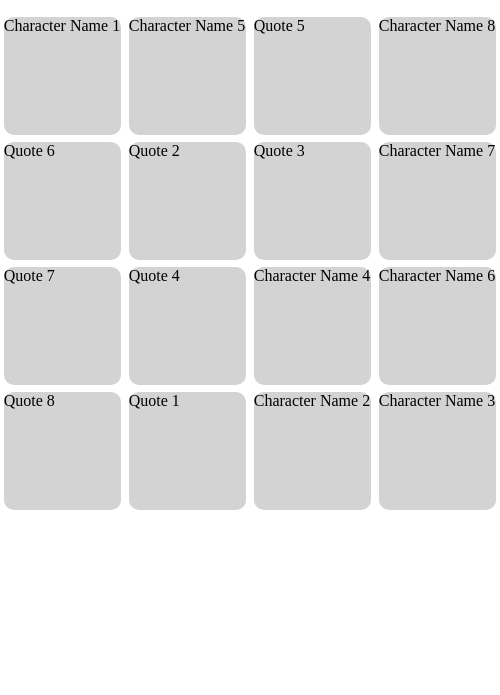
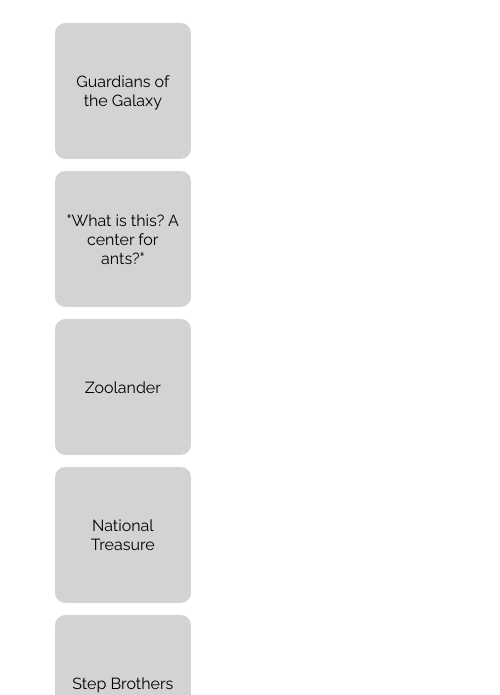
Before and after one commit to jkmccray/memory-game, a plain HTML site: page index.html in a window 390 px wide. Both pictures are taken after a click on the button "Randomize". Shown: the part 149-844 px from the top of the page, 500 px wide, since content can reach past the window. Drawn offline with Linux system fonts and the light colour scheme.

Commit message:
Modified css to be more responsive. Updated database to include actual quotes and movies. Updated index.html to include spans within the divs for styling purposes. Updated app.js accordingly.

```diff
--- a/app.js
+++ b/app.js
@@ -1,19 +1,21 @@
+// Parent/intialization function
 function randomize() {
-  const cards = document.querySelectorAll(".card");
+  const cards = document.querySelectorAll(".card-text");
   const cardIndices = [];
   const matchIndices = [];
-  const matchingPairs = [];
+  const pairs = [];
   generateCardIndices(cards, cardIndices);
-  generateMatchIndices(database, matchIndices);
-  generatePairs(cards, matchIndices, matchingPairs);
-  console.log(matchIndices);
-  appendCardContent(cards, cardIndices, matchingPairs);
+  generatePairIndices(database, matchIndices);
+  generateRandPairs(database, matchIndices, pairs);
+  appendCardContent(cards, cardIndices, pairs);
 }
 
+// Function to get random number. Need this to generate random numbers to create arrays of indices for selecting pairs and cards randomly.
 function getRandomNum(min, max) {
   return Math.floor(Math.random() * (max - min)) + min;
 }
 
+// Function to generate the array of random card indices.
 function generateCardIndices(cards, randNumArr) {
   cards.forEach(() => {
     let randNum = getRandomNum(0, cards.length);
@@ -24,7 +26,8 @@
   });
 }
 
-function generateMatchIndices(database, randNumArr) {
+// Function to generate the array of random pair indices.
+function generatePairIndices(database, randNumArr) {
   database.forEach(() => {
     let randNum = getRandomNum(0, database.length);
     while (randNumArr.includes(randNum)) {
@@ -34,29 +37,21 @@
   });
 }
 
-// Each database object has a pair, so we need half of the total number of cards
-function generatePairs(cards, matchIndices, matchingPairs) {
-  for (let i = 0; i < cards.length / 2; i++) {
+// Function produces an array of random pairs of quotes/movies from the database array.
+function generateRandPairs(database, matchIndices, pairs) {
+  for (let i = 0; i < database.length; i++) {
     const randIndex = matchIndices[i];
-    matchingPairs.push(database[randIndex]);
+    pairs.push(database[randIndex]);
   }
 }
 
-function appendCardContent(cards, cardIndices, matchingPairs) {
-  matchingPairs.forEach((pair, idx) => {
+// Function randomly assigns content to each card based on the array of random pairs produced by another function.
+// Accesses the values of the quote and movie properties of that array using the . method.
+function appendCardContent(cards, cardIndices, pairs) {
+  pairs.forEach((pair, idx) => {
     const randIndex = cardIndices[idx];
     const randIndex2 = cardIndices[cards.length - 1 - idx];
     cards[randIndex].innerHTML = pair.quote;
-    cards[randIndex2].innerHTML = pair.char;
+    cards[randIndex2].innerHTML = pair.movie;
   });
 }
-// call function getRandomNum for same number of divs (result of length from using .querySelectorAll)
-// identify a means of avoiding repetition
-// for each number, apply the quote to the front of that div
-
-// function makeCardContent(cards, cardIndices, matchingPairs) {
-//   for (let i = 0; i<matchingPairs.length; i++) {
-//     console.log(matchingPairs[i].quote);
-//     console.log(matchingPairs[i].char);
-//   }
-// }
--- a/database.js
+++ b/database.js
@@ -1,34 +1,46 @@
 const database = [
   {
-    quote: "Quote 1",
-    char: "Character Name 1"
+    quote: "\"Do you wanna go do karate in the garage?\"",
+    movie: "Step Brothers"
   },
   {
-    quote: "Quote 2",
-    char: "Character Name 2"
+    quote: "\"I am Groot.\"",
+    movie: "Guardians of the Galaxy"
   },
   {
-    quote: "Quote 3",
-    char: "Character Name 3"
+    quote: "\"Put some Windex on it.\"",
+    movie: "My Big Fat Greek Wedding"
   },
   {
-    quote: "Quote 4",
-    char: "Character Name 4"
+    quote: "\"It does not do to dwell on dreams and forget to live.\"",
+    movie: "Harry Potter and the Sorcerer's Stone"
   },
   {
-    quote: "Quote 5",
-    char: "Character Name 5"
+    quote: "\"Stop trying to make \"fetch\" happen. It's not going to happen!\"",
+    movie: "Mean Girls"
   },
   {
-    quote: "Quote 6",
-    char: "Character Name 6"
+    quote: "\"What is this? A center for ants?\"",
+    movie: "Zoolander"
   },
   {
-    quote: "Quote 7",
-    char: "Character Name 7"
+    quote: "\"Why so serious?\"",
+    movie: "The Dark Knight"
   },
   {
-    quote: "Quote 8",
-    char: "Character Name 8"
+    quote: "\"Your mother was a hamster, and your father smelt of elderberries.\"",
+    movie: "Monty Python and the Holy Grail"
+  },
+  {
+    quote: "\"Hello. My name is Inigo Montoya. You killed my father. Prepare to die.\"",
+    movie: "The Princess Bride"
+  },
+  {
+    quote: "\"Why do we even HAVE that lever?\"",
+    movie: "The Emperor's New Groove"
+  },
+  {
+    quote: "\"I'm gonna steal the Declaration of Independence.\"",
+    movie: "National Treasure"
   }
 ]
--- a/index.html
+++ b/index.html
@@ -17,22 +17,22 @@
     <button class="btn" onclick="randomize()">Randomize</button>
   </div>
   <div class="container">
-    <div class="card"></div>
-    <div class="card"></div>
-    <div class="card"></div>
-    <div class="card"></div>
-    <div class="card"></div>
-    <div class="card"></div>
-    <div class="card"></div>
-    <div class="card"></div>
-    <div class="card"></div>
-    <div class="card"></div>
-    <div class="card"></div>
-    <div class="card"></div>
-    <div class="card"></div>
-    <div class="card"></div>
-    <div class="card"></div>
-    <div class="card"></div>
+    <div class="card"><span class="card-text"></span></div>
+    <div class="card"><span class="card-text"></span></div>
+    <div class="card"><span class="card-text"></span></div>
+    <div class="card"><span class="card-text"></span></div>
+    <div class="card"><span class="card-text"></span></div>
+    <div class="card"><span class="card-text"></span></div>
+    <div class="card"><span class="card-text"></span></div>
+    <div class="card"><span class="card-text"></span></div>
+    <div class="card"><span class="card-text"></span></div>
+    <div class="card"><span class="card-text"></span></div>
+    <div class="card"><span class="card-text"></span></div>
+    <div class="card"><span class="card-text"></span></div>
+    <div class="card"><span class="card-text"></span></div>
+    <div class="card"><span class="card-text"></span></div>
+    <div class="card"><span class="card-text"></span></div>
+    <div class="card"><span class="card-text"></span></div>
   </div>
   <script src="database.js"></script>
   <script src="app.js"></script>
--- a/main.css
+++ b/main.css
@@ -22,25 +22,32 @@
 
 .container {
   display: flex;
-  justify-content: space-around;
+  justify-content: space-between;
+  height: 100%;
+  width: 75%;
+  margin: 0 auto;
   flex-wrap: wrap;
-  align-items: space-around;
-  height: 500px;
-  width: 500px;
-  margin: 0 auto;
+  max-width: 600px;
 }
 
 .card {
-  flex-basis: 23.5%;
-  height: 23.5%;
+  flex-basis: 8.5em;
+  height: 8.5em;
   background-color: lightgray;
   border-radius: 10px;
+  padding: 10px;
+  margin: 6px;
+  display: flex;
+  align-items: center;
+  text-align: center;
+  justify-content: center;
 }
 
 .card:active {
   background-color: lightblue;
 }
 
-.card: {
-  background-color: red;
+.card-text {
+  font-family: 'Raleway', sans-serif;
+
 }
```
